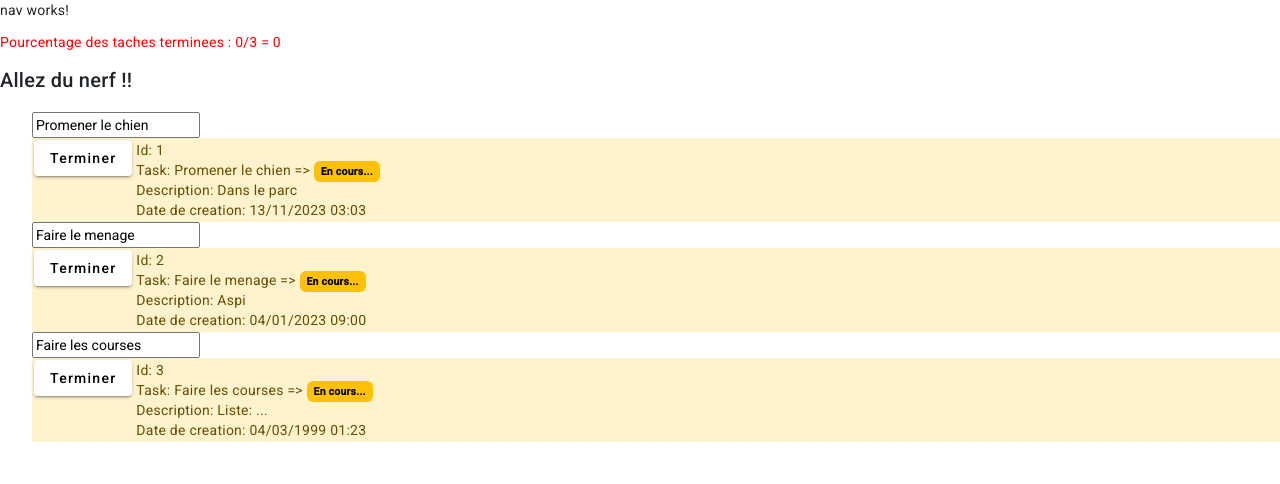
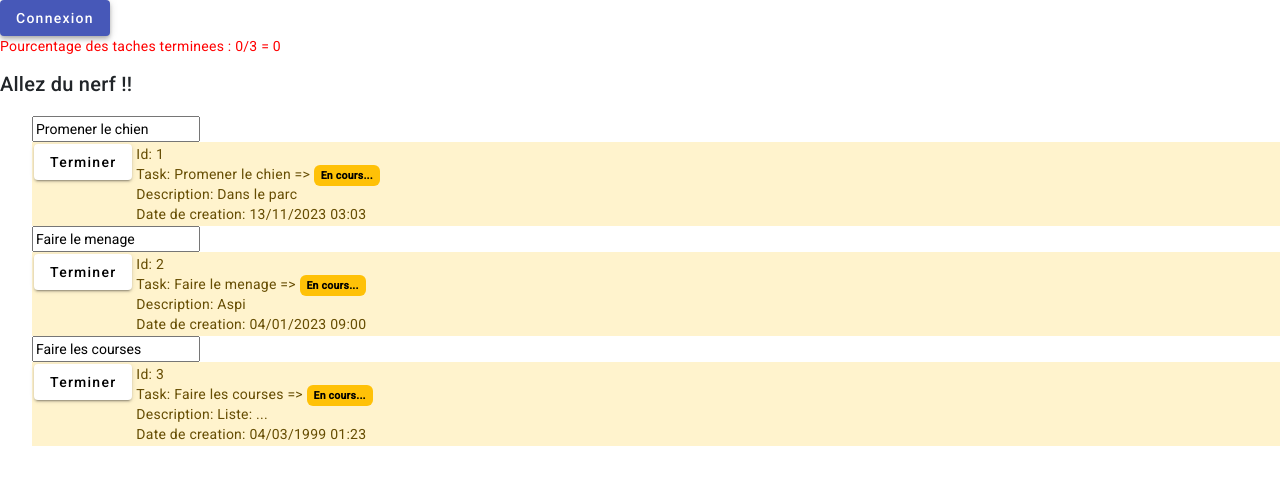
Before and after one commit to formateur357/ANG-JVS1123, an Angular app in the folder todo/: page / in a window 1280 px wide. Shown: the top 484 px of the page. Built offline with nearby package versions, Linux system fonts and the light colour scheme.

Commit message:
add correction

```diff
--- a/todo/src/app/components/login/login.component.html
+++ b/todo/src/app/components/login/login.component.html
@@ -1 +1,2 @@
-<p>login works!</p>
+<button mat-raised-button color="primary" *ngIf="!auth.isAuth; else elseBlock" (click)="auth.login()">Connexion</button>
+<ng-template #elseBlock><p>Vous etes deja connecte !</p></ng-template>
--- a/todo/src/app/components/login/login.component.ts
+++ b/todo/src/app/components/login/login.component.ts
@@ -1,10 +1,11 @@
 import { Component } from '@angular/core';
+import { AuthService } from 'src/app/services/auth.service';
 
 @Component({
   selector: 'app-login',
   templateUrl: './login.component.html',
-  styleUrls: ['./login.component.scss']
+  styleUrls: ['./login.component.scss'],
 })
 export class LoginComponent {
-
+  constructor(public auth: AuthService) {}
 }
--- a/todo/src/app/components/logout/logout.component.html
+++ b/todo/src/app/components/logout/logout.component.html
@@ -1 +1 @@
-<p>logout works!</p>
+<button mat-raised-button color="warn" *ngIf="auth.isAuth" (click)="auth.logout()">Deconnexion</button>
--- a/todo/src/app/components/logout/logout.component.ts
+++ b/todo/src/app/components/logout/logout.component.ts
@@ -1,10 +1,11 @@
 import { Component } from '@angular/core';
+import { AuthService } from 'src/app/services/auth.service';
 
 @Component({
   selector: 'app-logout',
   templateUrl: './logout.component.html',
-  styleUrls: ['./logout.component.scss']
+  styleUrls: ['./logout.component.scss'],
 })
 export class LogoutComponent {
-
+  constructor(public auth: AuthService) {}
 }
--- a/todo/src/app/components/nav/nav.component.html
+++ b/todo/src/app/components/nav/nav.component.html
@@ -1 +1,2 @@
-<p>nav works!</p>
+<app-login></app-login>
+<app-logout></app-logout>
--- /dev/null
+++ b/todo/src/app/services/auth.service.ts
@@ -0,0 +1,20 @@
+import { Injectable } from '@angular/core';
+
+@Injectable({
+  providedIn: 'root',
+})
+export class AuthService {
+  public isAuth: boolean = false;
+
+  constructor() {}
+
+  public login(): void {
+    setTimeout(() => {
+      this.isAuth = true;
+    }, 2000);
+  }
+
+  public logout(): void {
+    this.isAuth = false;
+  }
+}
```
Also changed, not shown: 1 other file (tests, documents, lock files or other folders).
